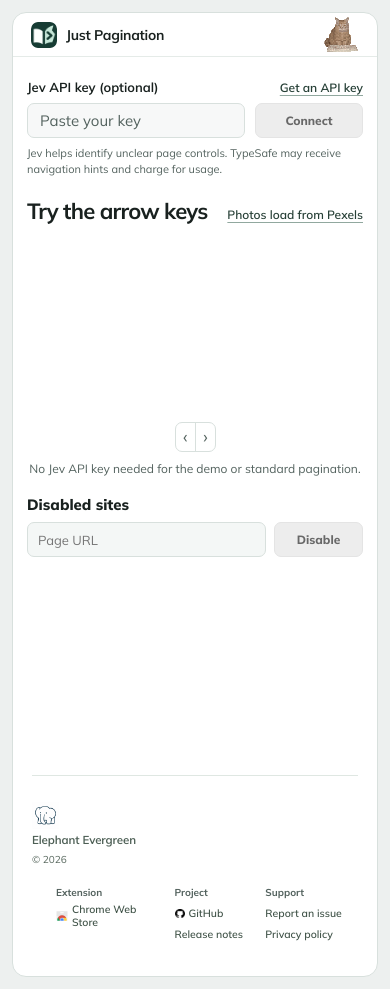
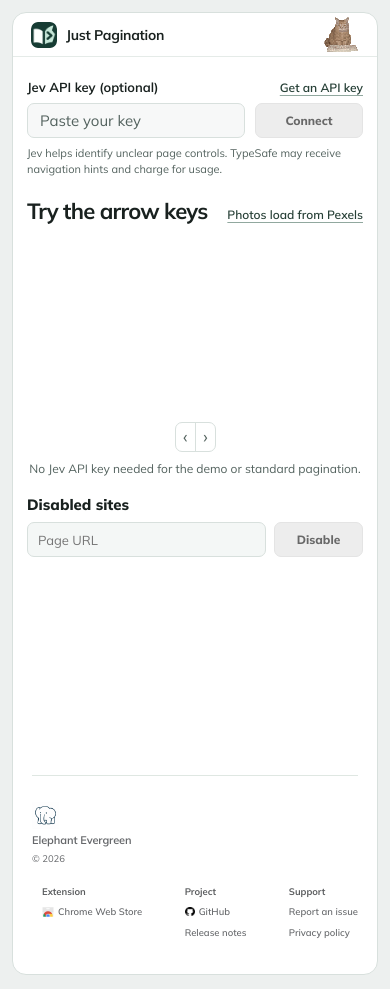
Before and after one commit to elephant-evergreen/just-pagination, a browser extension: page extension/settings.html in a window 390 px wide. Drawn offline with Linux system fonts and the light colour scheme.

Commit message:
Refine the Settings footer typography and columns
Give the footer quieter gray text and allocate narrow columns by label width so the Chrome Web Store link stays on one line.

Co-Authored-By: OpenAI Codex (gpt-6.1-sol) <267193182+codex@users.noreply.github.com>

```diff
--- a/extension/setup.css
+++ b/extension/setup.css
@@ -136,16 +136,16 @@ body { margin: 0; padding: 25px 27px 22px; background: #edf0ef; }
 .empty-sites svg { width: 35px; height: 35px; padding: 7px; border-radius: 9px; background: #eaf1ed; fill: none; stroke: #527567; stroke-width: 1.25; }
 @media (max-width: 420px) { .site-fields { grid-template-columns: minmax(0,1fr) 89px; } }
 
-.company-footer { --links-width: 302px; padding: 48px 60px 19px; font-size: 11px; line-height: 1.4; }
+.company-footer { --links-width: 316px; padding: 48px 60px 19px; color: #66686b; font-size: 11px; line-height: 1.4; }
 .footer-inner { border-top: 1px solid #dfe7e2; padding-top: 26px; }
 .footer-main { display: grid; grid-template-columns: minmax(0, 1fr) minmax(0, var(--links-width)); gap: 24px; align-items: end; }
 .footer-brand { align-self: start; min-width: 0; }
 .footer-organization {
   display: inline-flex; flex-direction: column; align-items: flex-start; gap: 4px;
-  color: #4d5f55; font-size: 11.5px; font-weight: 650; letter-spacing: -.008em; line-height: 1.3; text-decoration: none;
+  color: inherit; font-size: 11px; font-weight: 650; letter-spacing: -.008em; line-height: 1.3; text-decoration: none;
 }
 .organization-avatar { display: block; object-fit: contain; }
-.footer-copyright, .footer-version { display: block; color: #58685e; font-size: 10px; }
+.footer-copyright, .footer-version { display: block; font-size: 9.5px; }
 .footer-copyright { margin-top: 5px; }
 .footer-version { margin-top: 12px; text-align: right; font-variant-numeric: tabular-nums; }
 .footer-columns {
@@ -153,11 +153,11 @@ body { margin: 0; padding: 25px 27px 22px; background: #edf0ef; }
   grid-template-columns: minmax(104px, 1.17fr) minmax(67px, .84fr) minmax(80px, .99fr);
 }
 .footer-columns section { min-width: 0; }
-.footer-columns h2 { margin: 0 0 3px; color: var(--muted); font-size: 10px; line-height: 1.4; font-weight: 700; }
+.footer-columns h2 { margin: 0 0 3px; color: #595b5d; font-size: 9.5px; line-height: 1.4; font-weight: 675; }
 .footer-columns ul { margin: 0; padding: 0; list-style: none; }
 .footer-columns a {
   display: flex; width: max-content; max-width: 100%; min-height: 21px; align-items: center; gap: 4px;
-  color: #405348; font-size: 10.5px; font-weight: 575; line-height: 1.25; text-decoration: none;
+  color: inherit; font-size: 9.5px; font-weight: 560; line-height: 1.25; text-decoration: none;
 }
 .footer-columns img { display: block; flex: none; object-fit: contain; }
 .footer-organization:hover span, .footer-columns a:hover { text-decoration: underline; }
@@ -170,6 +170,11 @@ body { margin: 0; padding: 25px 27px 22px; background: #edf0ef; }
   .footer-main { display: flex; flex-direction: column; gap: 19px; align-items: stretch; }
   .footer-columns {
     width: min(100%, var(--links-width)); align-self: end;
-    grid-template-columns: minmax(0, 1.15fr) minmax(0, .85fr) minmax(0, 1fr);
+    grid-template-columns: repeat(3, minmax(0, max-content));
+    justify-content: space-between;
+    column-gap: 6px;
   }
 }
+@media (max-width: 350px) {
+  .company-footer { padding-inline: 12px; }
+}
```
